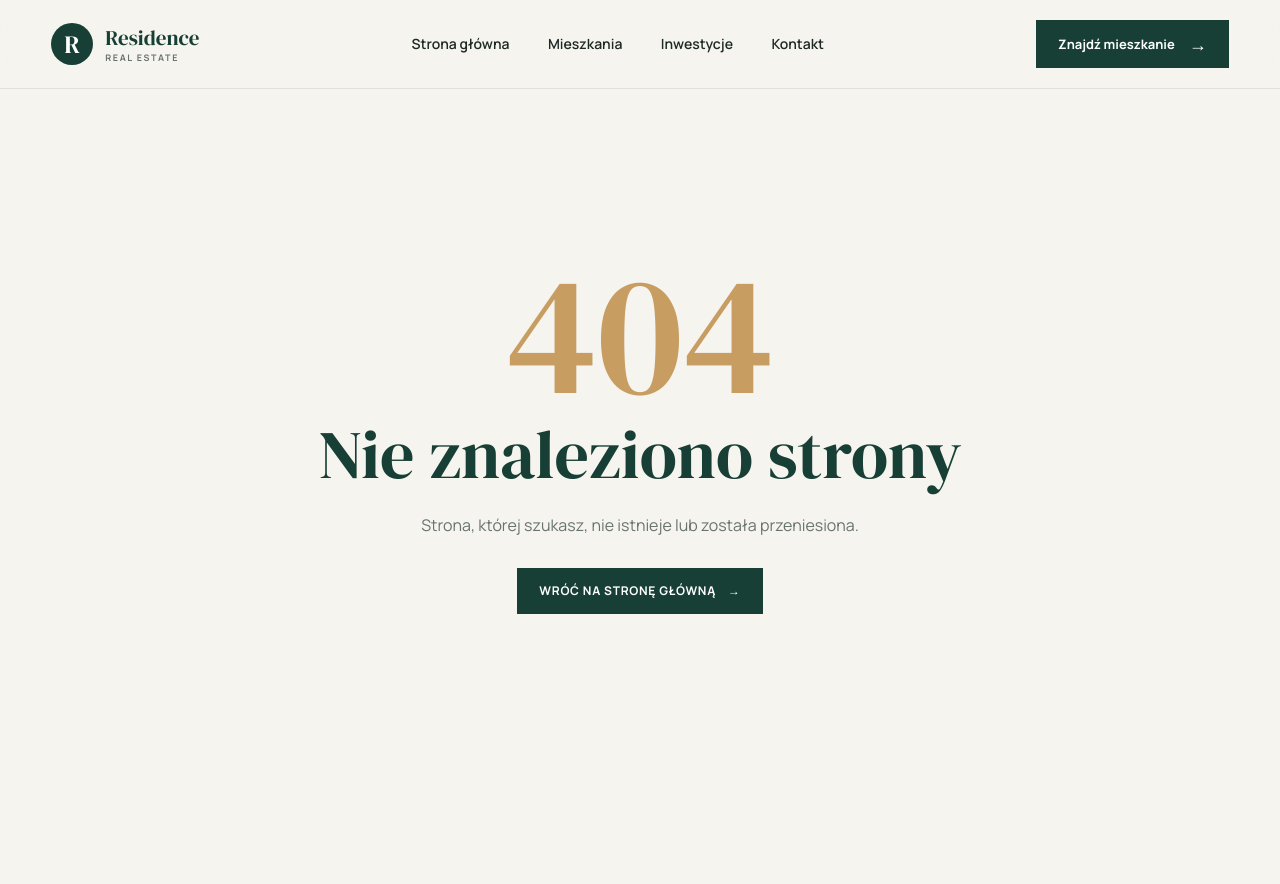
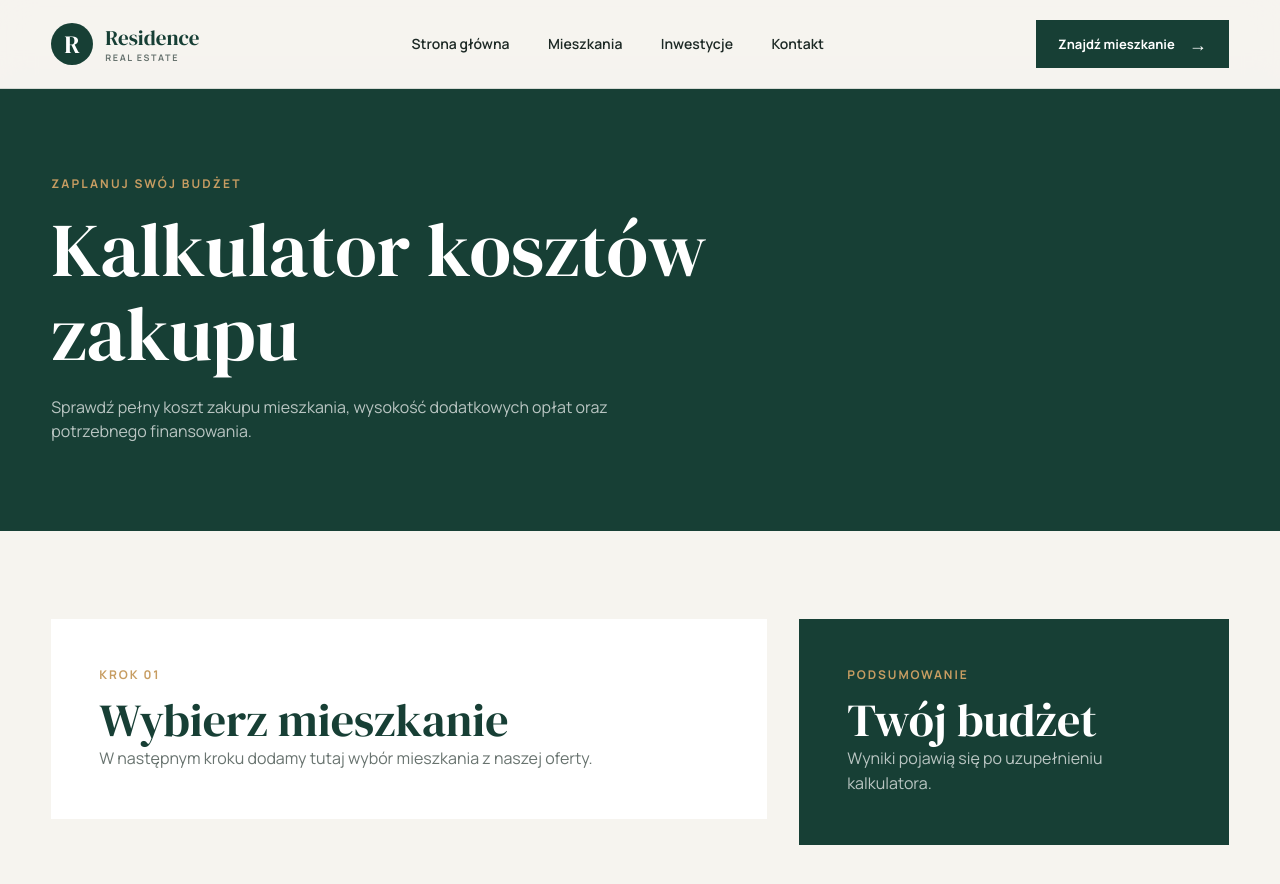
Before and after one commit to natalkakielbicka-coder/real-estate, a Vue app: page /kalkulator-kosztow-zakupu in a window 1280 px wide. Shown: the top 884 px of the page. Before the commit the page ends 800 px from the top, so only its background shows below. Built offline with nearby package versions, Linux system fonts and the light colour scheme.

Commit message:
Add purchase calculator page layout

```diff
--- a/src/router/index.js
+++ b/src/router/index.js
@@ -7,6 +7,9 @@ const ApartmentDetailsView = () => import('../views/ApartmentDetailsView.vue')
 const InvestmentsView = () => import('../views/InvestmentsView.vue')
 
 const InvestmentDetailsView = () => import('../views/InvestmentDetailsView.vue')
+
+const PurchaseCalculatorView = () =>
+  import('../views/PurchaseCalculatorView.vue')
 
 const NotFoundView = () => import('../views/NotFoundView.vue')
 
@@ -52,6 +55,14 @@ const routes = [
     }
   },
   {
+    path: '/kalkulator-kosztow-zakupu',
+    name: 'purchase-calculator',
+    component: PurchaseCalculatorView,
+    meta: {
+      title: 'Kalkulator kosztów zakupu'
+    }
+  },
+  {
     path: '/:pathMatch(.*)*',
     name: 'not-found',
     component: NotFoundView,
--- /dev/null
+++ b/src/views/PurchaseCalculatorView.vue
@@ -0,0 +1,56 @@
+<template>
+  <main class="min-h-screen bg-page pt-[74px] sm:pt-[88px]">
+    <section class="bg-brand py-[clamp(48px,7vw,88px)]">
+      <div class="container">
+        <p class="mb-4 text-xs font-bold tracking-[0.18em] text-gold uppercase">
+          Zaplanuj swój budżet
+        </p>
+
+        <h1 class="max-w-[760px] text-[clamp(40px,6vw,76px)] text-panel">
+          Kalkulator kosztów zakupu
+        </h1>
+
+        <p class="mt-5 max-w-[620px] text-base text-white/70">
+          Sprawdź pełny koszt zakupu mieszkania, wysokość dodatkowych opłat oraz
+          potrzebnego finansowania.
+        </p>
+      </div>
+    </section>
+
+    <section class="py-[clamp(48px,7vw,88px)]">
+      <div
+        class="container grid items-start gap-8 lg:grid-cols-[minmax(0,1.25fr)_minmax(360px,0.75fr)]"
+      >
+        <div class="bg-panel p-[clamp(24px,4vw,48px)]">
+          <p
+            class="mb-3 text-xs font-bold tracking-[0.16em] text-gold uppercase"
+          >
+            Krok 01
+          </p>
+
+          <h2 class="text-[clamp(30px,4vw,46px)]">Wybierz mieszkanie</h2>
+
+          <p class="mb-0 text-muted">
+            W następnym kroku dodamy tutaj wybór mieszkania z naszej oferty.
+          </p>
+        </div>
+
+        <aside
+          class="bg-brand p-[clamp(24px,4vw,48px)] text-panel lg:sticky lg:top-[112px]"
+        >
+          <p
+            class="mb-3 text-xs font-bold tracking-[0.16em] text-gold uppercase"
+          >
+            Podsumowanie
+          </p>
+
+          <h2 class="text-[clamp(30px,4vw,46px)] text-panel">Twój budżet</h2>
+
+          <p class="mb-0 text-white/70">
+            Wyniki pojawią się po uzupełnieniu kalkulatora.
+          </p>
+        </aside>
+      </div>
+    </section>
+  </main>
+</template>
```
